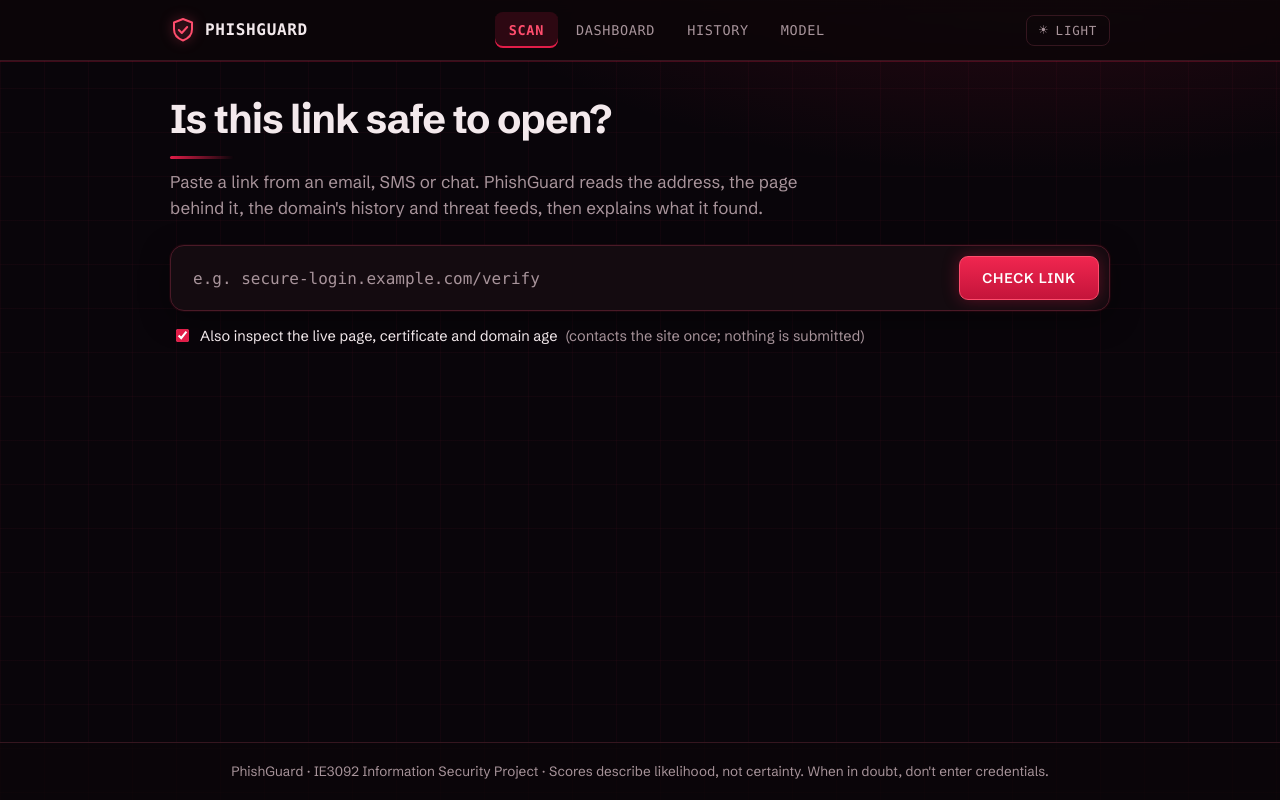
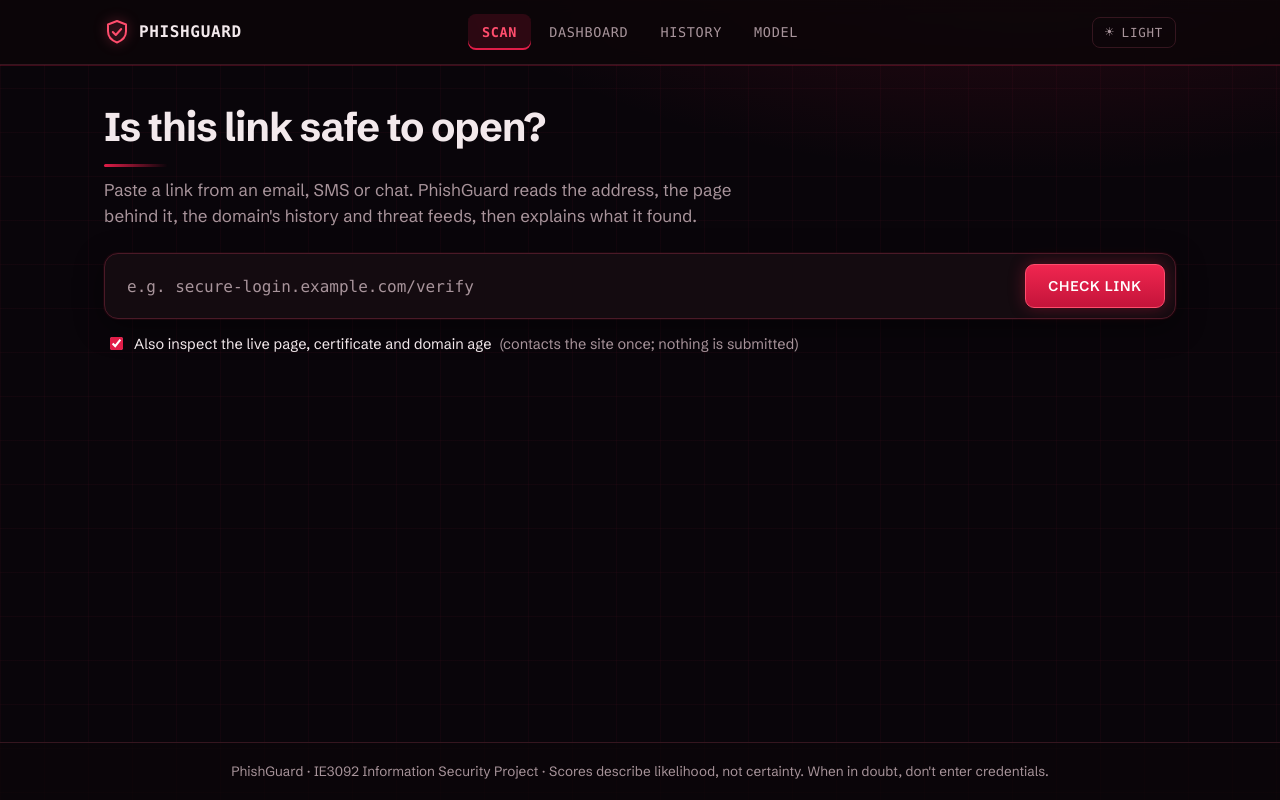
Before and after one commit to bl4ckArch9r/phishguard, a plain HTML site: page frontend/index.html in a window 1280 px wide. Drawn offline with Linux system fonts and the light colour scheme; files that its build step writes are made by us from their sources; files whose address does not match are found by name; a web font is replaced by a local one.

Commit message:
Align header and widen layout

```diff
--- a/frontend/style.css
+++ b/frontend/style.css
@@ -21,7 +21,9 @@ a{color:var(--accent)}
 :focus-visible{outline:3px solid var(--accent);outline-offset:2px;border-radius:4px}
 
 .top{background:var(--surface);border-bottom:1px solid var(--line);position:sticky;top:0;z-index:5}
-.top-inner{max-width:980px;margin:0 auto;padding:0 20px;display:flex;align-items:center;justify-content:space-between;gap:16px;min-height:60px;flex-wrap:wrap}
+.top-inner{max-width:1120px;margin:0 auto;padding:0 24px;display:grid;grid-template-columns:1fr auto 1fr;align-items:center;gap:16px;min-height:64px}
+.top-inner .theme-btn{justify-self:end}
+@media (max-width:760px){.top-inner{grid-template-columns:1fr auto;grid-template-areas:"b t" "n n";padding:8px 16px}.top-inner .brand{grid-area:b}.top-inner .theme-btn{grid-area:t}.top-inner nav{grid-area:n;justify-self:center}}
 .brand{display:flex;align-items:center;gap:9px;text-decoration:none;color:var(--ink);font-weight:700;font-size:18px}
 .brand svg{color:var(--accent)}
 nav{display:flex;gap:4px}
@@ -29,7 +31,7 @@ nav a{padding:8px 14px;border-radius:8px;text-decoration:none;color:var(--muted)
 nav a:hover{background:var(--soft);color:var(--ink)}
 nav a[aria-current="page"]{background:var(--soft);color:var(--ink);font-weight:600}
 
-main{flex:1;width:100%;max-width:980px;margin:0 auto;padding:36px 20px 40px}
+main{flex:1;width:100%;max-width:1120px;margin:0 auto;padding:40px 24px 48px}
 .tab[hidden]{display:none}
 .scan-head p{max-width:62ch;color:var(--muted);margin:0 0 24px;font-size:17px}
 
```
